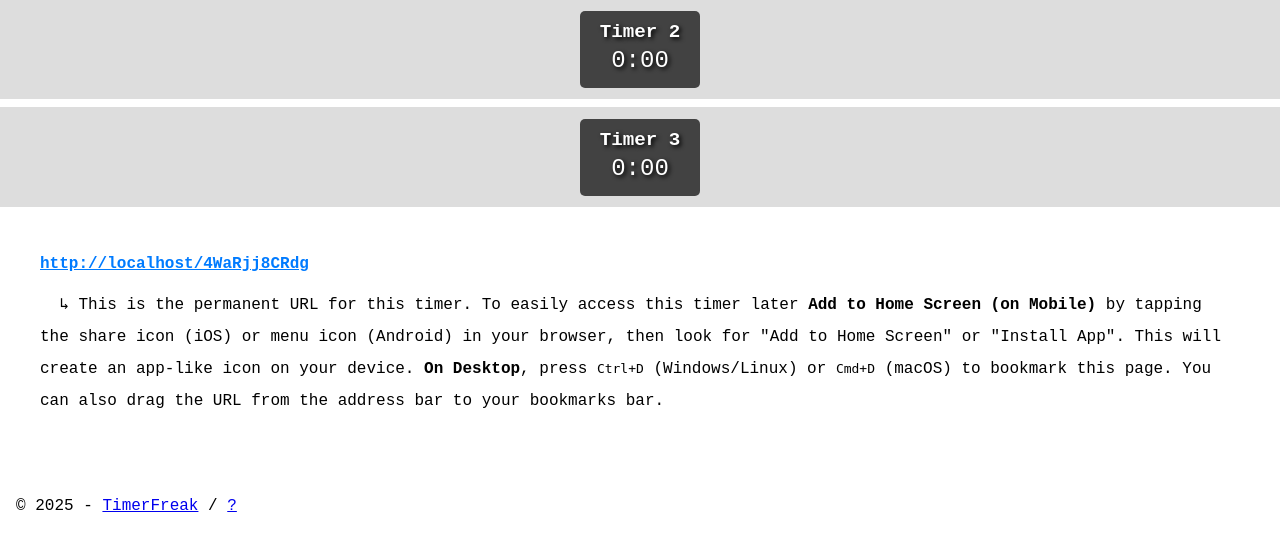
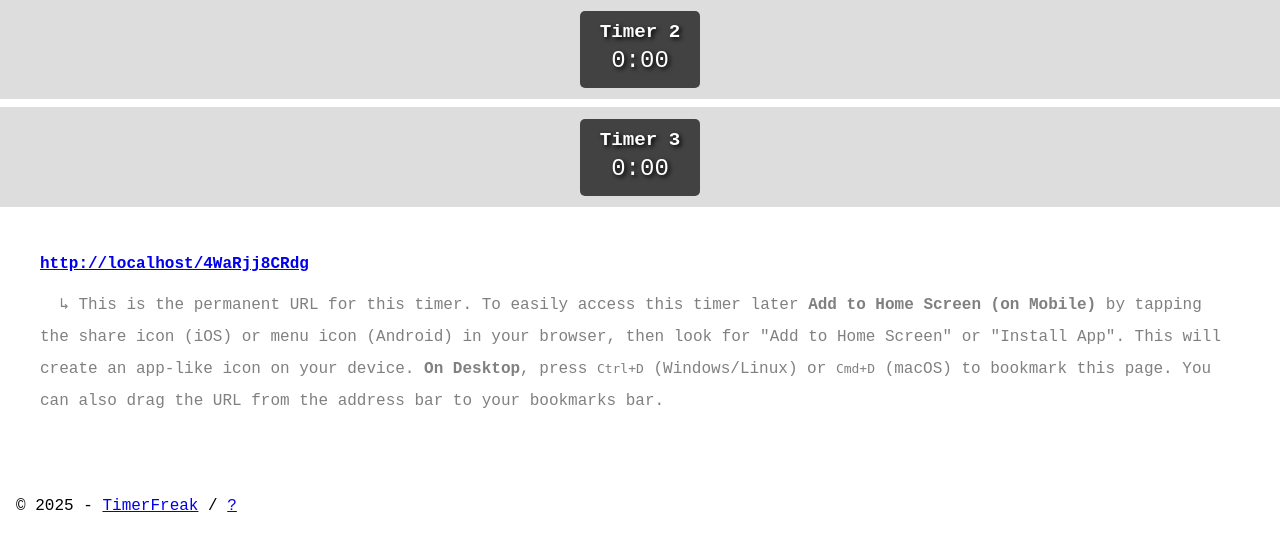
Before and after one commit to petmartino/timerfreak, a Flask app: a page that uses templates/timer.html in a window 1280 px wide. Shown: the part 189-740 px from the top of the page. Run offline with Flask 3, Linux system fonts and the light colour scheme; data comes from the database, SQL or seed files in the repository.

Commit message:
Automated deploy: Thu Jun  5 01:35:50 AM CST 2025

```diff
--- a/static/style.css
+++ b/static/style.css
@@ -53,6 +53,7 @@ body.dark-theme #text-bottom hr {
 
 .about-text p {
     line-height: 2em;
+
 }
 /* General Layout Containers */
 .flex-container {
@@ -659,11 +660,11 @@ input[type="color"]::-moz-color-swatch {
 
 #text-bottom p {
     line-height: 2em;
+    color: gray;
 }
 
 
 #text-bottom a {
-    color: #007bff;
     font-weight: bold;
     text-decoration: underline;
 }
```
Also changed, not shown: readme.md.
